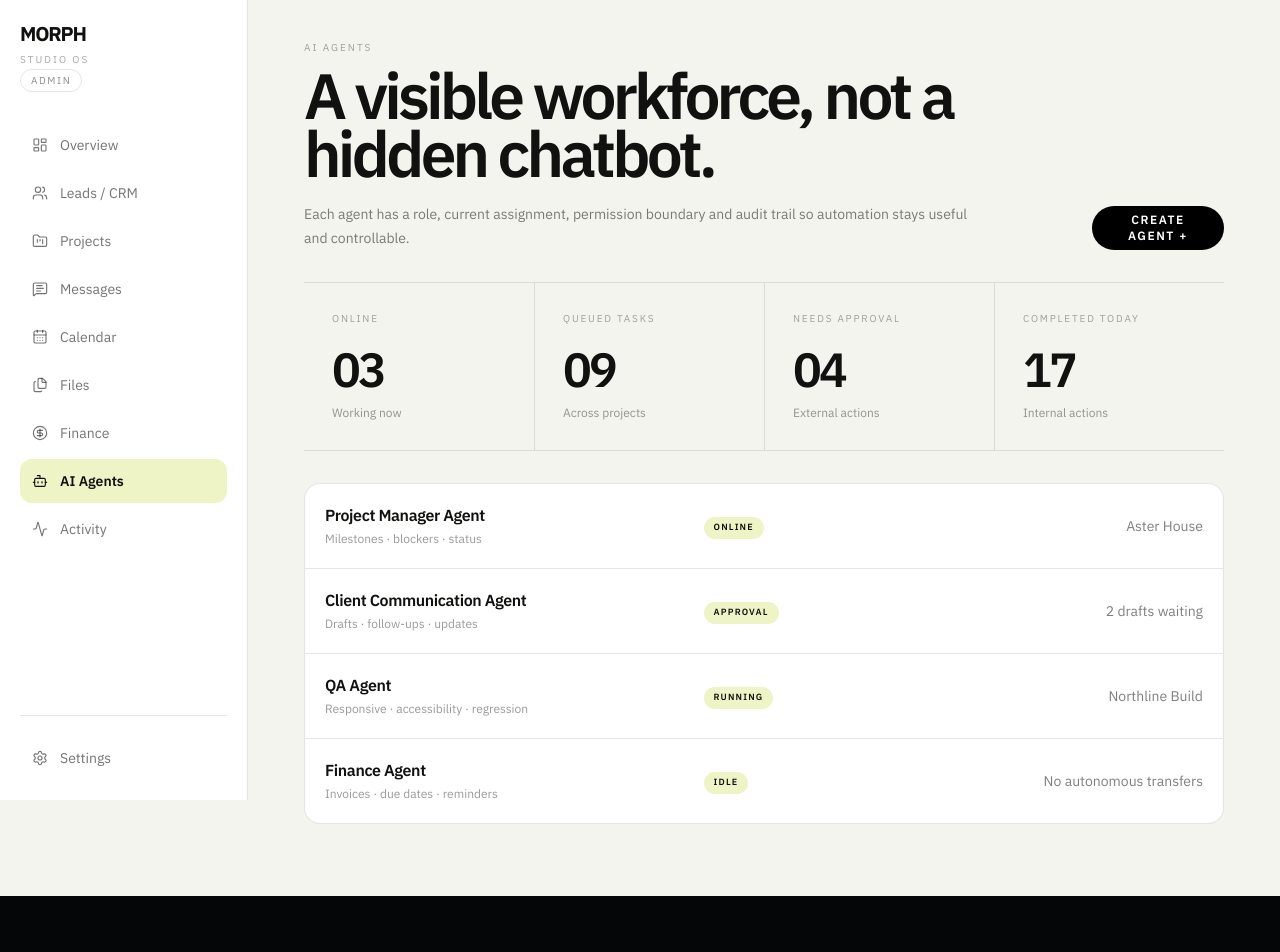
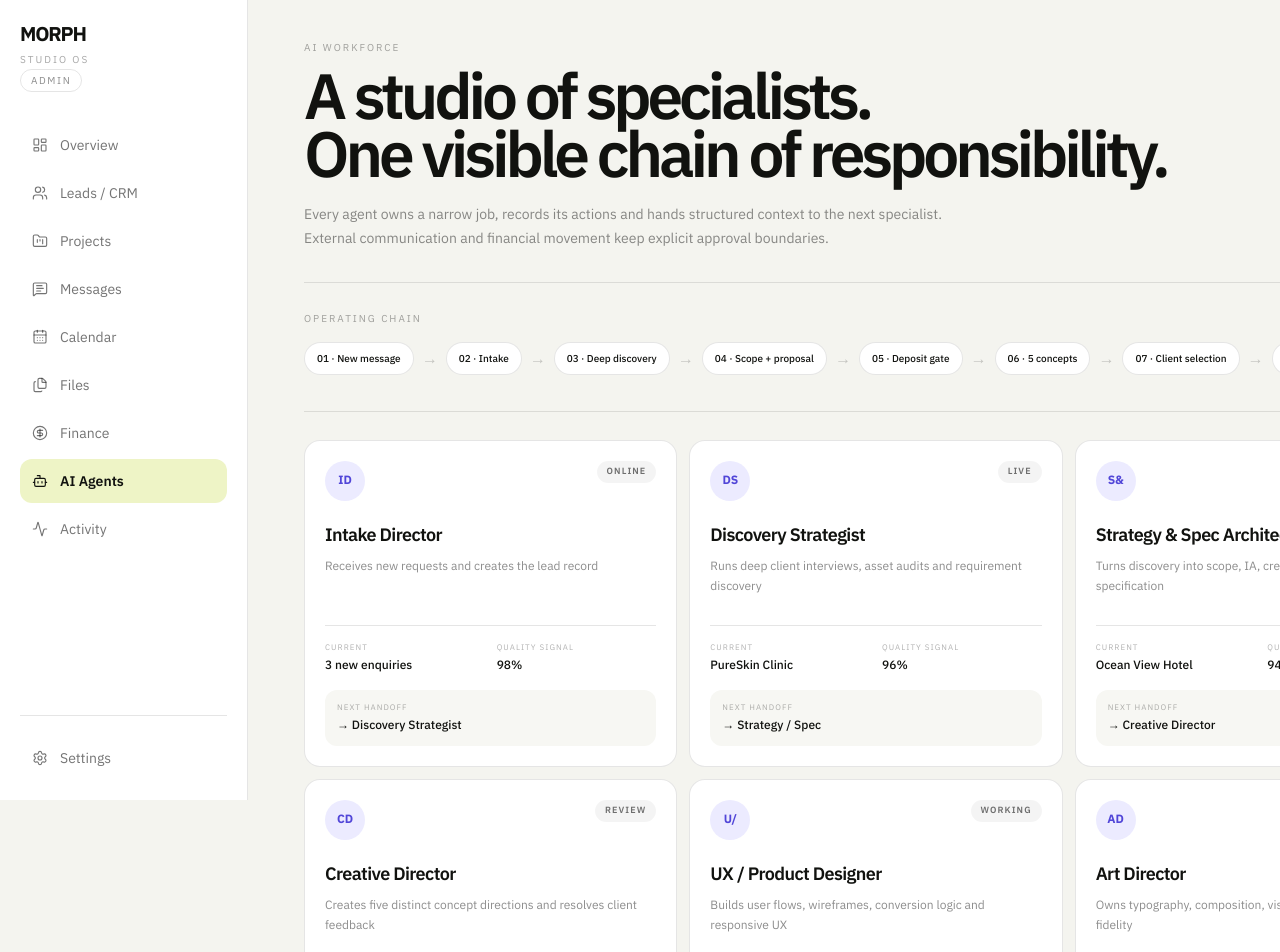
Before and after one commit to rusllich/lyzun-visual-engine, a Next.js app: page /dashboard/agents in a window 1280 px wide. Shown: the top 952 px of the page. Before the commit the page ends 896 px from the top, so only its background shows below. Built offline with nearby package versions, Linux system fonts and the light colour scheme.

Commit message:
feat(dashboard): model MORPH agent hierarchy

```diff
--- a/app/dashboard/agents/page.tsx
+++ b/app/dashboard/agents/page.tsx
@@ -1,15 +1,68 @@
-import SectionPage from "@/components/dashboard/SectionPage"
+const agents = [
+  { name: "Intake Director", role: "Receives new requests and creates the lead record", status: "Online", assignment: "3 new enquiries", handoff: "Discovery Strategist", quality: "98%" },
+  { name: "Discovery Strategist", role: "Runs deep client interviews, asset audits and requirement discovery", status: "Live", assignment: "PureSkin Clinic", handoff: "Strategy / Spec", quality: "96%" },
+  { name: "Strategy & Spec Architect", role: "Turns discovery into scope, IA, creative brief and production specification", status: "Working", assignment: "Ocean View Hotel", handoff: "Creative Director", quality: "94%" },
+  { name: "Creative Director", role: "Creates five distinct concept directions and resolves client feedback", status: "Review", assignment: "Velvet Studio", handoff: "UX + Design", quality: "95%" },
+  { name: "UX / Product Designer", role: "Builds user flows, wireframes, conversion logic and responsive UX", status: "Working", assignment: "Ocean View Hotel", handoff: "Art + Frontend", quality: "93%" },
+  { name: "Art Director", role: "Owns typography, composition, visual system and concept fidelity", status: "Working", assignment: "Ocean View Hotel", handoff: "Frontend + Motion", quality: "97%" },
+  { name: "Frontend Engineer", role: "Implements the approved experience in production code", status: "Working", assignment: "ConstructPro", handoff: "QA", quality: "95%" },
+  { name: "Backend Engineer", role: "Builds APIs, auth, data, integrations and operational services", status: "Queued", assignment: "ConstructPro", handoff: "Security + QA", quality: "94%" },
+  { name: "Motion / 3D Director", role: "Adds motion, WebGL and interaction only where the concept benefits", status: "Idle", assignment: "Available", handoff: "Frontend", quality: "92%" },
+  { name: "QA Engineer", role: "Checks responsive, browser, forms, regressions and delivery states", status: "Running", assignment: "ConstructPro", handoff: "Security", quality: "98%" },
+  { name: "Security Engineer", role: "Reviews permissions, auth, APIs, secrets, webhooks and release risk", status: "Blocker", assignment: "ConstructPro", handoff: "Project Director", quality: "99%" },
+  { name: "Finance Agent", role: "Tracks deposit, invoices, verified payments and outstanding balances", status: "Watching", assignment: "6 payment states", handoff: "Project Director", quality: "99%" },
+  { name: "Project Director", role: "Coordinates handoffs, blockers, milestones and client dependencies", status: "Online", assignment: "6 active projects", handoff: "Owner / Client", quality: "97%" },
+]
+
+const workflow = [
+  "New message",
+  "Intake",
+  "Deep discovery",
+  "Scope + proposal",
+  "Deposit gate",
+  "5 concepts",
+  "Client selection",
+  "Production",
+  "QA + security",
+  "Protected preview",
+  "Final payment",
+  "Owner handoff",
+]
 
 export default function AgentsPage() {
-  return <SectionPage eyebrow="AI Agents" title="A visible workforce, not a hidden chatbot." description="Each agent has a role, current assignment, permission boundary and audit trail so automation stays useful and controllable." action="Create agent +" stats={[
-    { label: "Online", value: "03", note: "Working now" },
-    { label: "Queued tasks", value: "09", note: "Across projects" },
-    { label: "Needs approval", value: "04", note: "External actions" },
-    { label: "Completed today", value: "17", note: "Internal actions" },
-  ]} rows={[
-    { title: "Project Manager Agent", meta: "Milestones · blockers · status", status: "Online", detail: "Aster House" },
-    { title: "Client Communication Agent", meta: "Drafts · follow-ups · updates", status: "Approval", detail: "2 drafts waiting" },
-    { title: "QA Agent", meta: "Responsive · accessibility · regression", status: "Running", detail: "Northline Build" },
-    { title: "Finance Agent", meta: "Invoices · due dates · reminders", status: "Idle", detail: "No autonomous transfers" },
-  ]} />
+  return (
+    <>
+      <header className="border-b border-black/10 pb-8">
+        <p className="text-[10px] uppercase tracking-[0.2em] text-black/35">AI workforce</p>
+        <div className="mt-3 flex flex-col gap-5 lg:flex-row lg:items-end lg:justify-between">
+          <div><h1 className="text-[clamp(2.5rem,5vw,5.5rem)] font-semibold leading-[0.9] tracking-[-0.065em]">A studio of specialists.<br />One visible chain of responsibility.</h1><p className="mt-5 max-w-2xl text-sm leading-6 text-black/45">Every agent owns a narrow job, records its actions and hands structured context to the next specialist. External communication and financial movement keep explicit approval boundaries.</p></div>
+          <div className="rounded-full bg-[#ecebff] px-4 py-2 text-[10px] font-semibold uppercase tracking-[0.15em] text-[#5146d8]">13 defined roles</div>
+        </div>
+      </header>
+
+      <section className="py-7">
+        <p className="text-[10px] uppercase tracking-[0.2em] text-black/35">Operating chain</p>
+        <div className="mt-4 flex gap-2 overflow-x-auto pb-2">{workflow.map((step, index) => <div key={step} className="flex shrink-0 items-center gap-2"><span className="rounded-full border border-black/10 bg-white px-3 py-2 text-[10px] font-medium">{String(index + 1).padStart(2, "0")} · {step}</span>{index < workflow.length - 1 && <span className="text-black/20">→</span>}</div>)}</div>
+      </section>
+
+      <section className="border-t border-black/10 py-7">
+        <div className="grid gap-3 md:grid-cols-2 xl:grid-cols-3">
+          {agents.map((agent) => (
+            <article key={agent.name} className="rounded-2xl border border-black/10 bg-white p-5">
+              <div className="flex items-start justify-between gap-4"><div className="grid size-10 shrink-0 place-items-center rounded-full bg-[#ecebff] text-xs font-black text-[#5146d8]">{agent.name.split(" ").map(part => part[0]).slice(0, 2).join("")}</div><span className={`rounded-full px-2.5 py-1 text-[9px] font-semibold uppercase tracking-[0.12em] ${agent.status === "Blocker" ? "bg-red-50 text-red-700" : "bg-black/[0.045] text-black/55"}`}>{agent.status}</span></div>
+              <h2 className="mt-5 text-lg font-semibold tracking-[-0.035em]">{agent.name}</h2>
+              <p className="mt-2 min-h-12 text-xs leading-5 text-black/45">{agent.role}</p>
+              <dl className="mt-5 grid grid-cols-2 gap-3 border-t border-black/10 pt-4"><div><dt className="text-[8px] uppercase tracking-[0.13em] text-black/30">Current</dt><dd className="mt-1 text-xs font-medium">{agent.assignment}</dd></div><div><dt className="text-[8px] uppercase tracking-[0.13em] text-black/30">Quality signal</dt><dd className="mt-1 text-xs font-medium">{agent.quality}</dd></div></dl>
+              <div className="mt-4 rounded-xl bg-[#f7f7f3] px-3 py-3"><p className="text-[8px] uppercase tracking-[0.13em] text-black/30">Next handoff</p><p className="mt-1 text-xs font-medium">→ {agent.handoff}</p></div>
+            </article>
+          ))}
+        </div>
+      </section>
+
+      <section className="grid gap-5 border-t border-black/10 py-7 lg:grid-cols-2">
+        <article className="rounded-2xl border border-black/10 bg-[#11120f] p-6 text-white"><p className="text-[10px] uppercase tracking-[0.18em] text-white/35">Approval boundaries</p><h2 className="mt-3 text-2xl font-semibold tracking-[-0.04em]">Autonomy where safe. Approval where consequential.</h2><div className="mt-6 grid gap-3 text-sm text-white/65"><p>Internal analysis, summaries, briefs and status updates → autonomous + logged.</p><p>Client-facing messages → draft / approval policy according to workflow.</p><p>Deposits and payment verification → automatic state update from verified provider events.</p><p>Refunds, payouts, transfers and final ownership handoff → owner approval required.</p></div></article>
+        <article className="rounded-2xl border border-black/10 bg-white p-6"><p className="text-[10px] uppercase tracking-[0.18em] text-black/35">Learning layer</p><h2 className="mt-3 text-2xl font-semibold tracking-[-0.04em]">Improve reasoning without copying client work.</h2><p className="mt-5 text-sm leading-6 text-black/50">After delivery, the system can record reusable lessons: missed discovery questions, revision causes, accepted concept principles, QA failures, estimate accuracy and performance/security findings. Those lessons inform future decisions while client-specific assets and designs stay isolated.</p></article>
+      </section>
+    </>
+  )
 }
```
